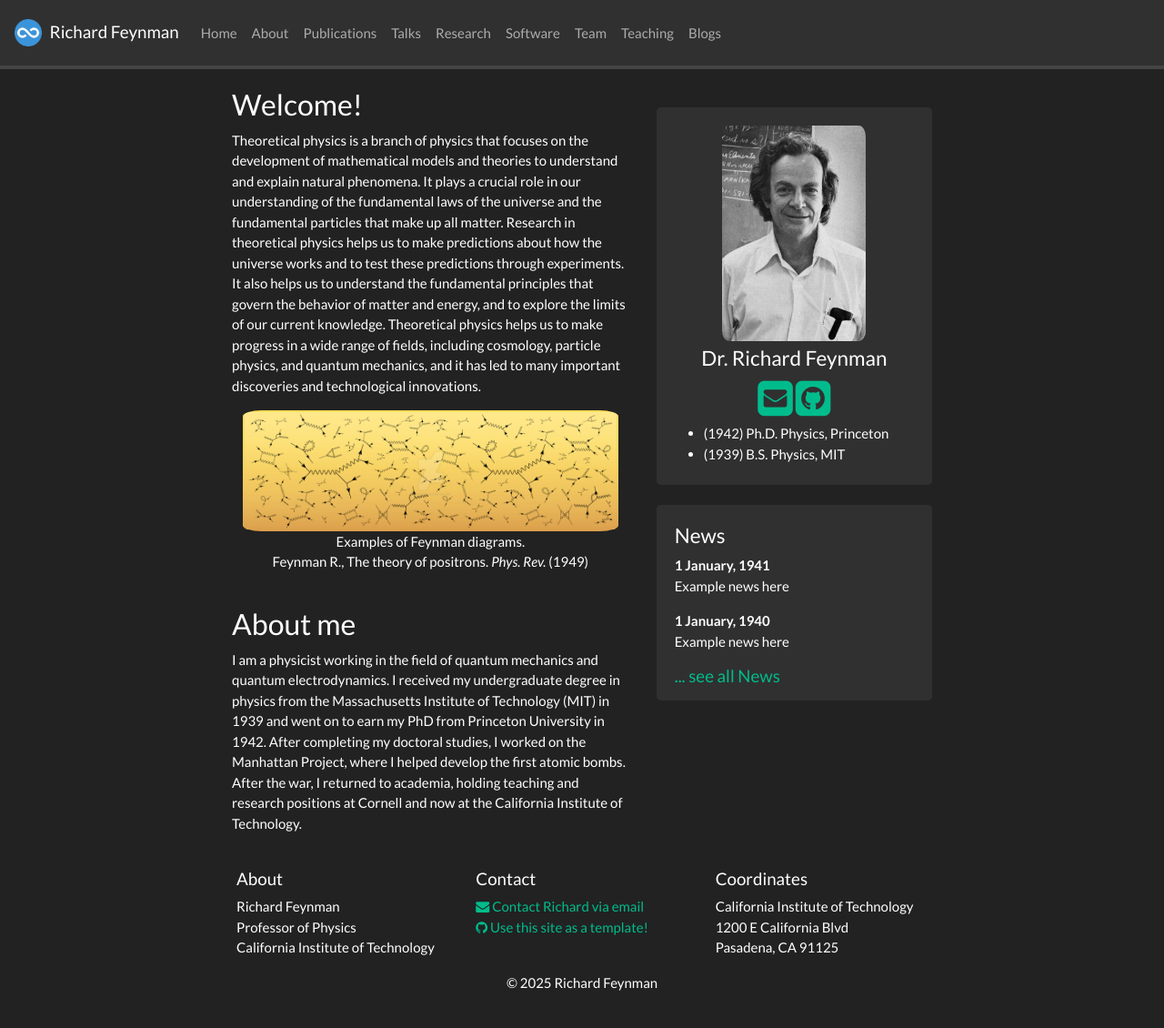
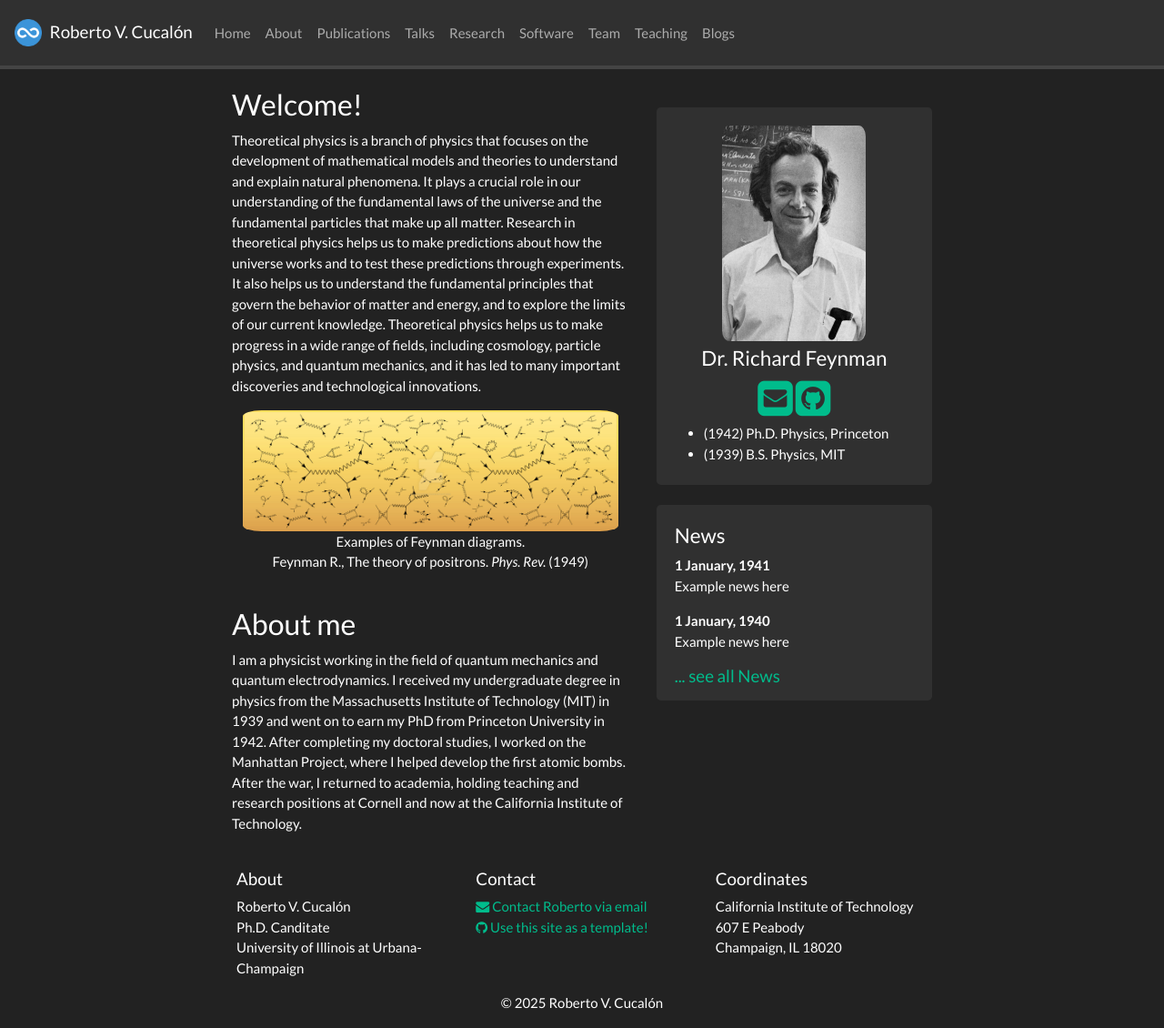
Before and after one commit to rvcucalont/rvcucalont.github.io, a Jekyll site: the page built from _pages/home.md, in a window 1280 px wide and 1130 px high. Shown: the whole window at 91% size. Built offline with Jekyll 4.4.1, drawn with Linux system fonts in a browser that asks for light colours; nearby versions of some CDN libraries; a style sheet for code colours, icons or effects is not loaded.

Commit message:
fix: update site configuration for Roberto V. Cucalón's academic webpage

```diff
--- a/_config.yml
+++ b/_config.yml
@@ -1,7 +1,7 @@
 # Site settings
-title: Richard Feynman
-email: richard@university.edu
-description: Academic webpage of Dr. Richard Feynman
+title: Roberto V. Cucalón
+email: rvc4@illinois.edu
+description: "Ph.D. Candidate in the Program in Evolutio, Ecology, and Conservation Biology at the University of Illinois at Urbana-Champaign"
 baseurl: ""
 url: ""
 
@@ -12,17 +12,17 @@ url: ""
 
 # Footer info
 affiliation: >
-  Richard Feynman<br/>
-  Professor of Physics<br/>
-  California Institute of Technology
+  Roberto V. Cucalón<br/>
+  Ph.D. Canditate<br/>
+  University of Illinois at Urbana-Champaign<br/>
 
 location: >
   California Institute of Technology<br/>
-  1200 E California Blvd<br/>
-  Pasadena, CA 91125
+  607 E Peabody<br/>
+  Champaign, IL 18020
 
 contact: >
-  <a href="mailto:richard@university.edu" target="_blank"><i class="fa fa-envelope fa-1x"></i> Contact Richard via email</a> <br/>
+  <a href="mailto:rvc4@illinois.edu" target="_blank"><i class="fa fa-envelope fa-1x"></i> Contact Roberto via email</a> <br/>
   <a href="https://github.com/sbryngelson/academic-website-template"><i class="fa fa-github fa-1x"></i> Use this site as a template!</a>
 
 # Pages shown in navbar
```
